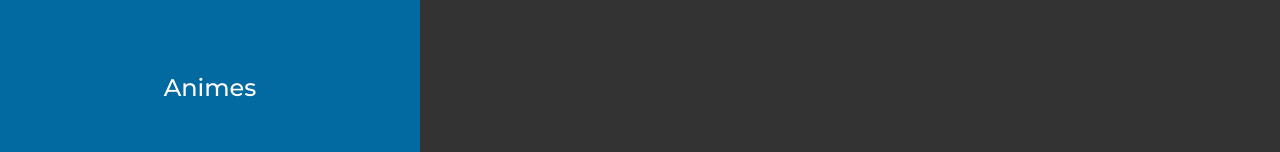
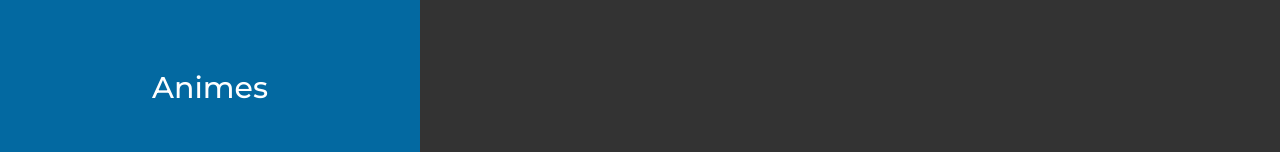
Before and after one commit to cguifernandes/hub-desk, a Next.js app: page / in a window 1280 px wide. Shown: the part 894-1046 px from the top of the page. Built offline with nearby package versions, Linux system fonts and the light colour scheme.

Commit message:
feat(all): change how type text

```diff
--- a/src/app/(home)/page.tsx
+++ b/src/app/(home)/page.tsx
@@ -3,13 +3,13 @@ import Heading from '@/components/heading'
 import Text from '@/components/text'
 import Topics from '@/components/topics'
 
-export default function Home() {
+const Home = () => {
   return (
-    <main className="mt-[10vh] ">
+    <main className="mt-[10vh]">
       <div className="flex h-[90vh] items-center justify-center bg-gradient-to-b from-grey-550 to-grey-500">
         <div className="w-[90%] space-y-4 text-center sm:w-[80%] lg:w-[920px] xl:w-[1020px]">
           <Heading size="xlg">O que é o Hub Desk</Heading>
-          <Text className="!text-base text-white/60">
+          <Text size="xlg" className="!text-base text-white/60">
             Você já se sentiu frustrado por não conseguir encontrar um lugar
             para discutir ideias e opiniões com outras pessoas que compartilham
             seus interesses? Ou talvez você já tenha tentado participar de
@@ -27,3 +27,5 @@ export default function Home() {
     </main>
   )
 }
+
+export default Home
--- a/src/components/text.tsx
+++ b/src/components/text.tsx
@@ -29,7 +29,6 @@ type TextProps = VariantProps<typeof text> & {
   align?: 'left' | 'center' | 'right'
 }
 
-// AJUSTAR PARA NOVA FORMA DE TIPAR
 const Text = ({ children, size, className, align, ...props }: TextProps) => {
   return (
     <p className={text({ size, className, align })} {...props}>
--- a/src/components/topics.tsx
+++ b/src/components/topics.tsx
@@ -9,7 +9,7 @@ const Topics = () => {
         Tópicos em destaque
       </Heading>
       <div className="relative flex h-[220px] w-[420px] cursor-pointer items-center justify-center rounded-md bg-sky-700 transition-colors hover:bg-sky-800">
-        <Text className="font-montserrat" size="lg">
+        <Text size="xlg" align="center" className="font-montserrat">
           Animes
         </Text>
         <span className="absolute bottom-6 right-6 flex items-center text-white">
```
